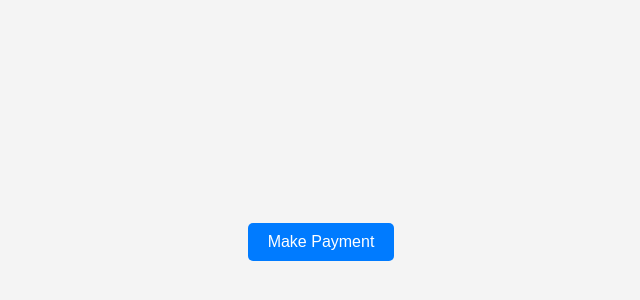
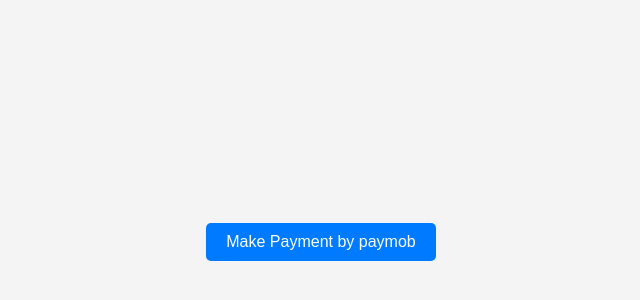
Before and after one commit to kotla4444/kottest1, a plain HTML site: page index.html in a window 1280 px wide. Shown: the part 166-466 px from the top of the page, without its empty margins (319-959 px from the left). Drawn offline with Linux system fonts and the light colour scheme.

Commit message:
second commit

```diff
--- a/index.html
+++ b/index.html
@@ -8,7 +8,7 @@
 </head>
 <body>
     <div class="container">
-        <button id="payButton">Make Payment</button>
+        <button id="payButton">Make Payment by paymob</button>
     </div>
 
 </body>
```
